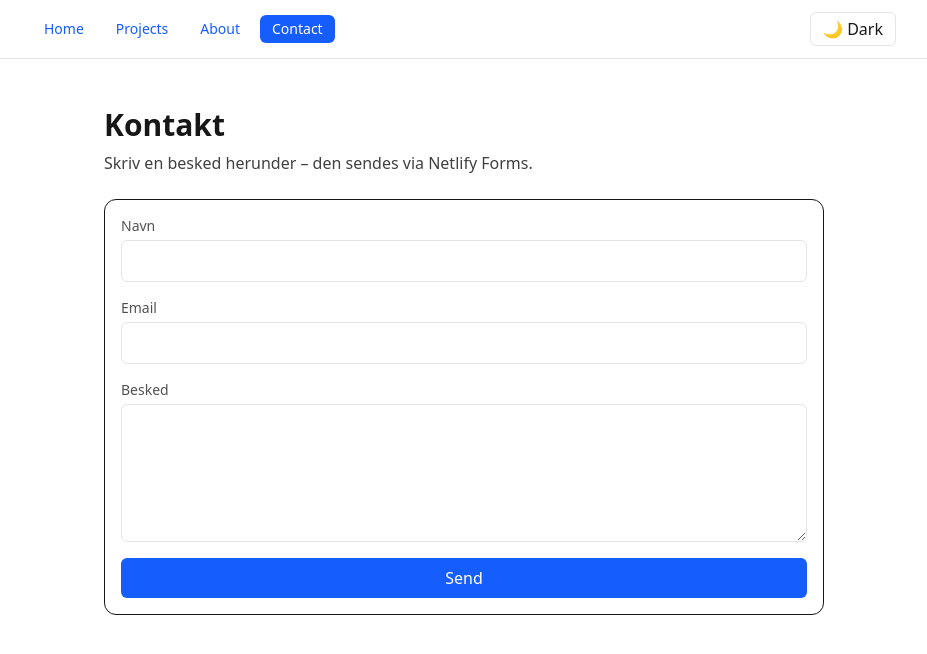
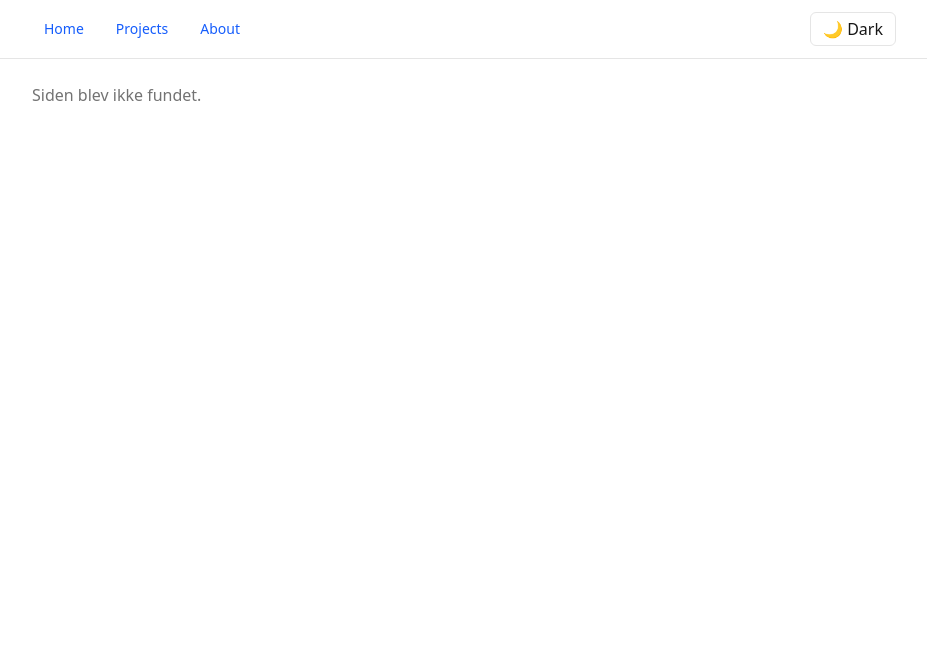
Before and after one commit to Hajrudin27/portfolio, a React (Vite) app in the folder frontend/: page /contact in a window 1280 px wide. Shown: the top 654 px of the page, without its empty margins (176-1103 px from the left). Built offline with nearby package versions, Linux system fonts and the light colour scheme.

Commit message:
chore: remove Contact/Success pages and routes

```diff
--- a/frontend/src/App.jsx
+++ b/frontend/src/App.jsx
@@ -3,8 +3,7 @@ import { Routes, Route, NavLink } from 'react-router-dom'
 import Home from './pages/Home.jsx'
 import Projects from './pages/Projects.jsx'
 import About from './pages/About.jsx'
-import Contact from './pages/Contact.jsx'
-import Success from './pages/Success.jsx'
+
 
 
 export default function App() {
@@ -45,9 +44,7 @@ export default function App() {
             <NavLink to="/about" className={({ isActive }) => `${linkBase} ${isActive ? linkActive : linkInactive}`}>
               About
             </NavLink>
-            <NavLink to="/contact" className={({ isActive }) => `${linkBase} ${isActive ? linkActive : linkInactive}`}>
-              Contact
-            </NavLink>
+
 
             <div className="ml-auto">
               <button
@@ -67,8 +64,6 @@ export default function App() {
             <Route path="/" element={<Home />} />
             <Route path="/projects" element={<Projects />} />
             <Route path="/about" element={<About />} />
-            <Route path="/contact" element={<Contact />} />
-            <Route path="/success" element={<Success />} />
             <Route path="*" element={<div className="text-neutral-500">Siden blev ikke fundet.</div>} />
           </Routes>
         </main>
--- a/frontend/src/pages/Contact.jsx
+++ /dev/null
@@ -1,96 +0,0 @@
-import { useNavigate } from "react-router-dom";
-
-export default function Contact() {
-  const navigate = useNavigate();
-
-  // helper til at encode form-data som Netlify forventer
-  const encode = (data) =>
-    new URLSearchParams(data).toString();
-
-  async function handleSubmit(e) {
-    e.preventDefault();
-    const form = e.target;
-
-    try {
-      await fetch("/", {
-        method: "POST",
-        headers: { "Content-Type": "application/x-www-form-urlencoded" },
-        body: encode({
-          "form-name": "contact",
-          "bot-field": form["bot-field"]?.value || "",
-          name: form.name.value,
-          email: form.email.value,
-          message: form.message.value,
-        }),
-      });
-      navigate("/success"); // SPA-route (vores React-side)
-    } catch (err) {
-      alert("Noget gik galt. Prøv igen senere.");
-      console.error(err);
-    }
-  }
-
-  return (
-    <section className="max-w-3xl mx-auto p-6">
-      <h1 className="text-3xl font-bold mb-2">Kontakt</h1>
-      <p className="text-neutral-700 mb-6">
-        Skriv en besked herunder – den sendes via Netlify Forms.
-      </p>
-
-      <form
-        name="contact"
-        method="POST"
-        data-netlify="true"
-        netlify-honeypot="bot-field"
-        onSubmit={handleSubmit}
-        className="grid gap-4 border rounded-xl p-4 bg-white dark:bg-neutral-900"
-      >
-
-        {/* krævet for Netlify Forms */}
-        <input type="hidden" name="form-name" value="contact" />
-        <p className="hidden">
-          <label>
-            Don’t fill this out: <input name="bot-field" />
-          </label>
-        </p>
-
-        <label className="grid gap-1">
-          <span className="text-sm text-neutral-600 dark:text-neutral-300">Navn</span>
-          <input
-            type="text"
-            name="name"
-            required
-            className="px-3 py-2 rounded-md border border-neutral-200 dark:border-neutral-700 bg-white dark:bg-neutral-800"
-          />
-        </label>
-
-        <label className="grid gap-1">
-          <span className="text-sm text-neutral-600 dark:text-neutral-300">Email</span>
-          <input
-            type="email"
-            name="email"
-            required
-            className="px-3 py-2 rounded-md border border-neutral-200 dark:border-neutral-700 bg-white dark:bg-neutral-800"
-          />
-        </label>
-
-        <label className="grid gap-1">
-          <span className="text-sm text-neutral-600 dark:text-neutral-300">Besked</span>
-          <textarea
-            name="message"
-            rows="5"
-            required
-            className="px-3 py-2 rounded-md border border-neutral-200 dark:border-neutral-700 bg-white dark:bg-neutral-800"
-          />
-        </label>
-
-        <button
-          type="submit"
-          className="px-4 py-2 rounded-md bg-blue-600 text-white hover:bg-blue-700"
-        >
-          Send
-        </button>
-      </form>
-    </section>
-  );
-}
--- a/frontend/src/pages/Success.jsx
+++ /dev/null
@@ -1,10 +0,0 @@
-export default function Success() {
-  return (
-    <section className="max-w-3xl mx-auto p-6">
-      <h1 className="text-3xl font-bold mb-2">Tak for din besked 💬</h1>
-      <p className="text-neutral-700">
-        Din formular er sendt. Jeg vender tilbage hurtigst muligt.
-      </p>
-    </section>
-  );
-}
```
